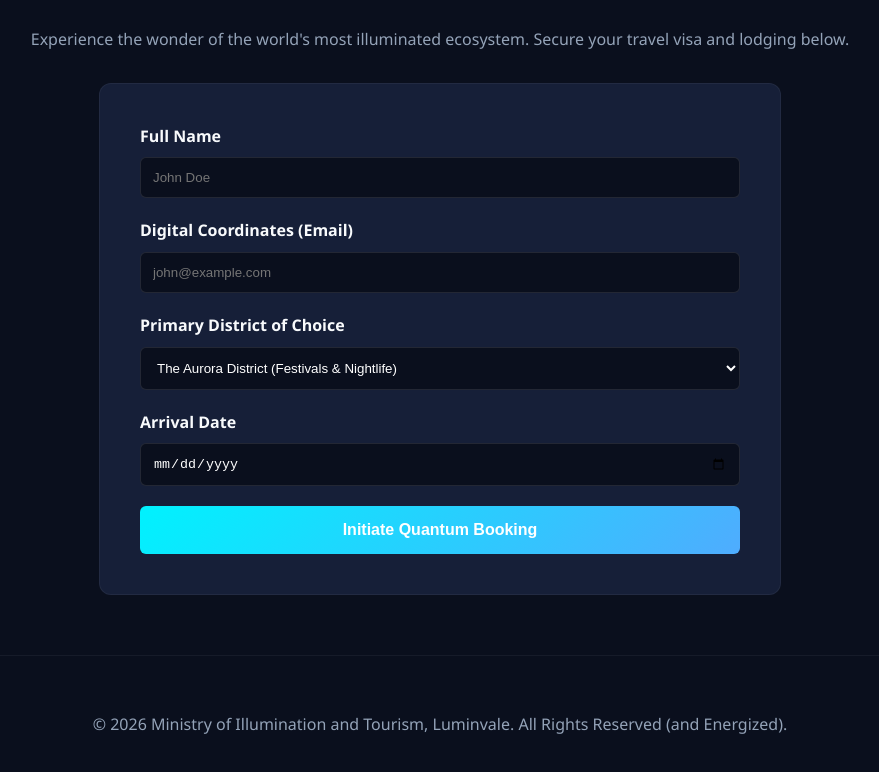
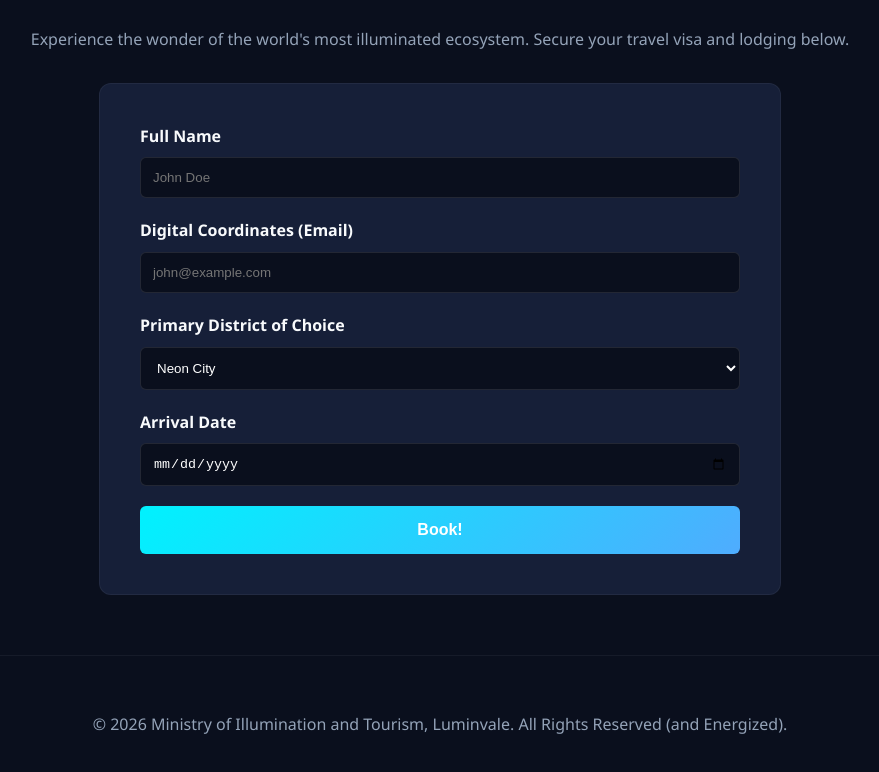
Before and after one commit to watertopia/luminvale, a plain HTML site: page index.html in a window 1280 px wide. Shown: the part 2025-2797 px from the top of the page, without its empty margins (200-1079 px from the left). Drawn offline with Linux system fonts and the light colour scheme.

Commit message:
Update index.html

```diff
--- a/index.html
+++ b/index.html
@@ -273,9 +273,9 @@
                     <div class="form-group">
                         <label for="district">Primary District of Choice</label>
                         <select id="district">
-                            <option value="aurora">The Aurora District (Festivals & Nightlife)</option>
-                            <option value="lumina">Lumina City Central (Shopping & Photonics Labs)</option>
-                            <option value="whisper">Whisper Canyon Eco-Resort (Bioluminescent Trails)</option>
+                            <option value="aurora">Neon City</option>
+                            <option value="lumina">Radiant Springs</option>
+                            <option value="whisper">Everbright</option>
                         </select>
                     </div>
 
@@ -284,7 +284,7 @@
                         <input type="date" id="arrival" required>
                     </div>
 
-                    <button type="submit" class="btn">Initiate Quantum Booking</button>
+                    <button type="submit" class="btn">Book!</button>
                 </form>
             </div>
         </section>
```
